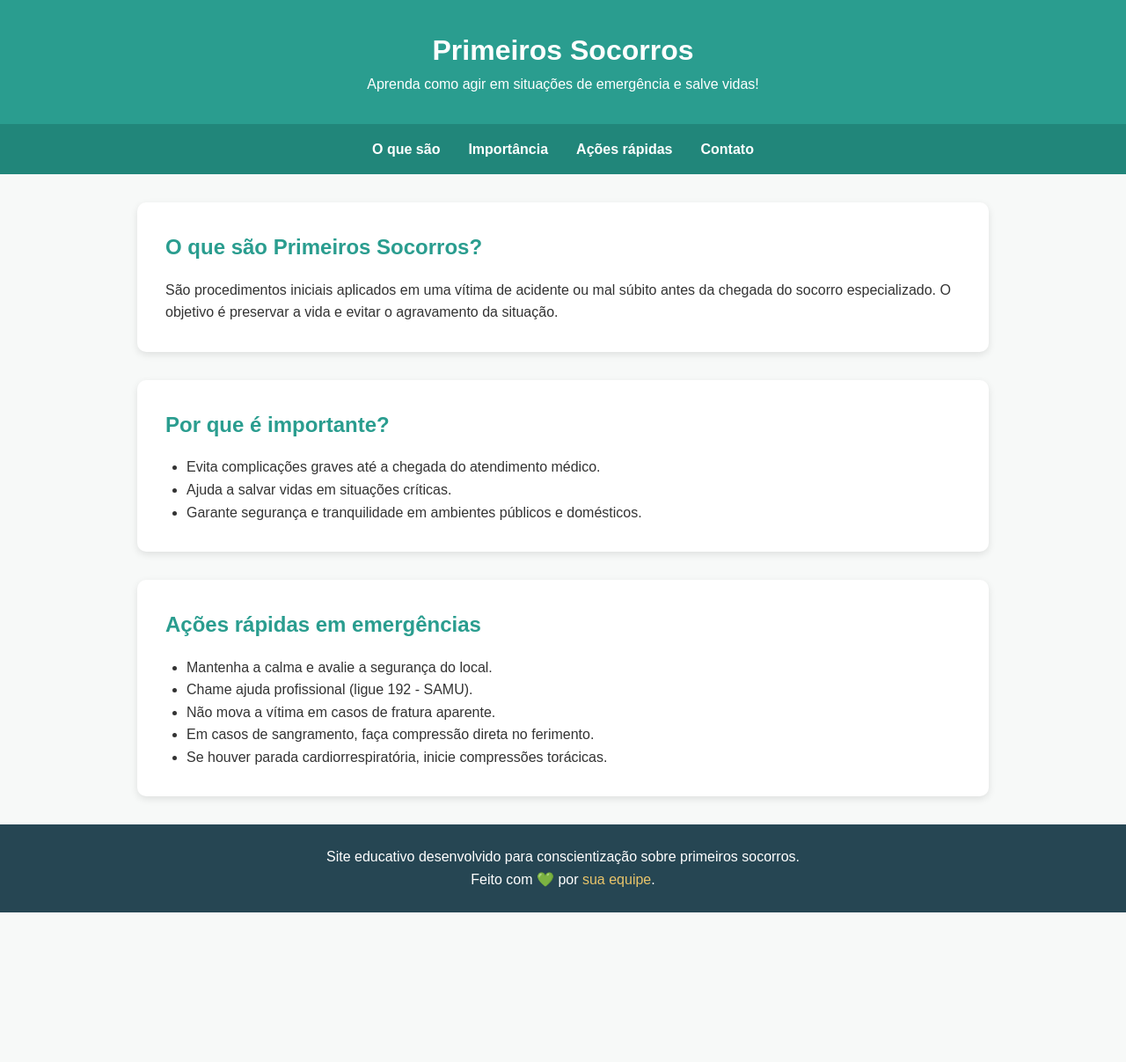
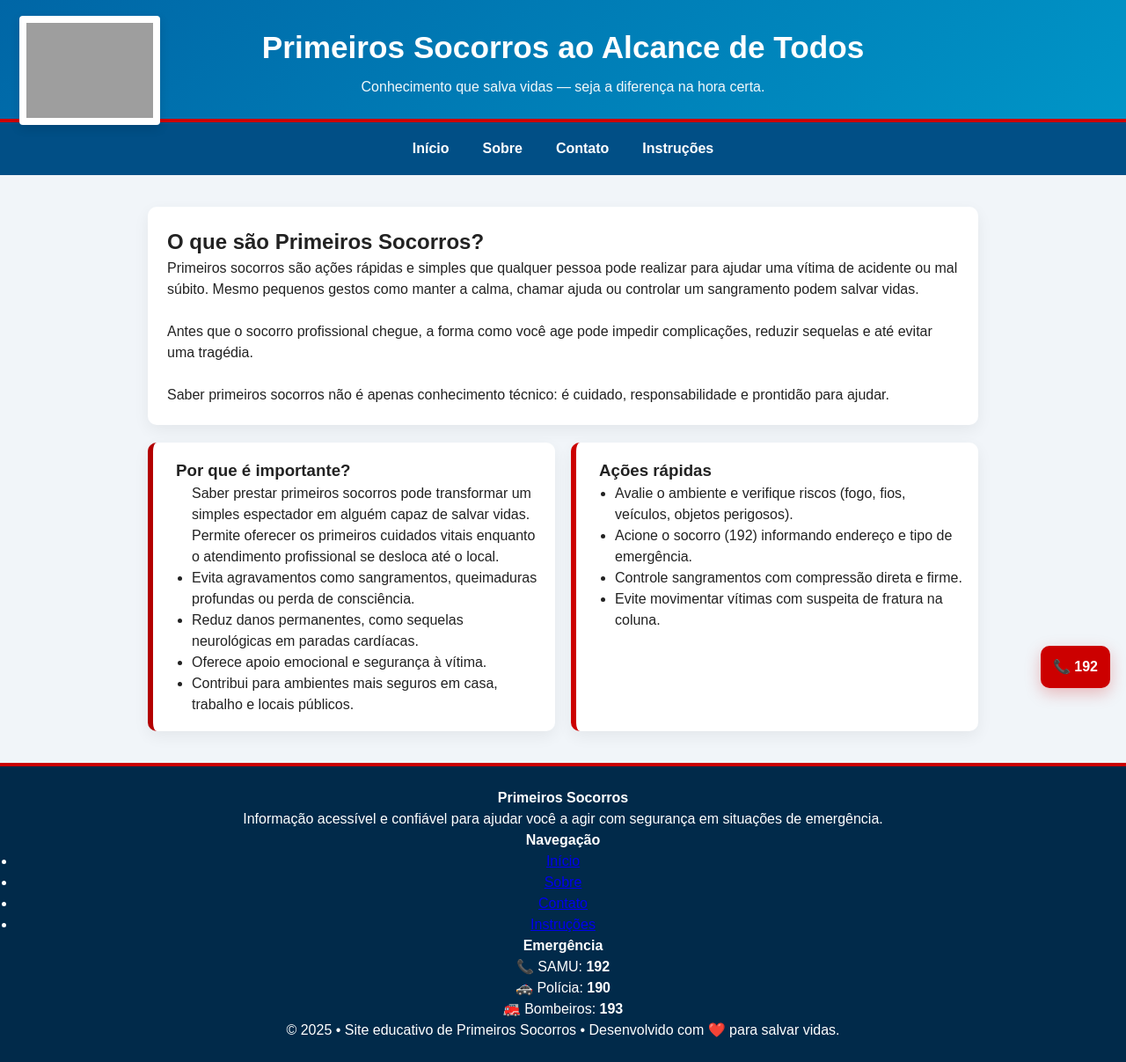
Before and after one commit to Leal012/site-primeiros-socorros, a plain HTML site: page index.html in a window 1280 px wide. Shown: the whole page at 88% size. Before the commit the page ends 1037 px from the top, so only its background shows below. Drawn offline with Linux system fonts and the light colour scheme; grey boxes are pictures that could not be loaded.

Commit message:
Atualização completa do projeto: melhorias visuais, organização e correções gerais
- Atualizado style.css com espaçamento universal para cards e instruções
- Ajustados paddings dos elementos (.card e .instr-card) para afastar textos da borda vermelha
- Unificação de espaçamento para listas (ul/ol) em todas as páginas
- Melhoria no layout das instruções e adição de imagens ilustrativas padronizadas
- Implementado botão “Voltar” funcional e reposicionado no canto direito do rodapé
- Revisado conteúdo textual das instruções, incluindo versão compacta e abrangente de engasgo (adultos, crianças e bebês)
- Melhoria no texto de missão, equipe e fontes
- Separação das instruções em página própria (instrucoes.html)
- Ajustes gerais de responsividade e organização visual

```diff
--- a/index.html
+++ b/index.html
@@ -1,55 +1,117 @@
 <!DOCTYPE html>
 <html lang="pt-br">
 <head>
-    <meta charset="UTF-8">
-    <meta name="viewport" content="width=device-width, initial-scale=1.0">
-    <title>Primeiros Socorros - Informações Importantes</title>
+  <meta charset="utf-8" />
+  <meta name="viewport" content="width=device-width,initial-scale=1" />
+  <title>Primeiros Socorros - Início</title>
   <link rel="stylesheet" href="style.css">
 </head>
+<body>
 
-<body>
-    <header>
-        <h1>Primeiros Socorros</h1>
-        <p>Aprenda como agir em situações de emergência e salve vidas!</p>
+  <!-- BOTÃO FIXO EMERGÊNCIA -->
+  <a href="tel:192" class="botao-emergencia" aria-label="Ligar 192">📞 192</a>
+
+  <!-- CABEÇALHO -->
+  <header class="site-header">
+    <img src="https://img.freepik.com/fotos-premium/ilustracao-do-simbolo-da-cruz-vermelha_235490-169.jpg"
+         alt="Cruz Vermelha" class="logo-cruz">
+
+    <div class="header-text">
+      <h1>Primeiros Socorros ao Alcance de Todos</h1>
+      <p>Conhecimento que salva vidas — seja a diferença na hora certa.</p>
+    </div>
   </header>
 
-    <nav>
-        <a href="#oque-e">O que são</a>
-        <a href="#importancia">Importância</a>
-        <a href="#acoes">Ações rápidas</a>
-        <a href="#contato">Contato</a>
+  <!-- MENU -->
+  <nav class="main-nav">
+    <a href="index.html">Início</a>
+    <a href="sobre.html">Sobre</a>
+    <a href="contato.html">Contato</a>
+    <a href="instrucoes.html">Instruções</a>
   </nav>
 
-    <main>
-        <section id="oque-e">
+  <main class="container">
+
+    <!-- INTRODUÇÃO -->
+    <section class="intro">
       <h2>O que são Primeiros Socorros?</h2>
-            <p>São procedimentos iniciais aplicados em uma vítima de acidente ou mal súbito antes da chegada do socorro especializado. O objetivo é preservar a vida e evitar o agravamento da situação.</p>
+      <p>
+        Primeiros socorros são ações rápidas e simples que qualquer pessoa pode realizar para ajudar uma vítima de acidente ou mal súbito.
+        Mesmo pequenos gestos como manter a calma, chamar ajuda ou controlar um sangramento podem salvar vidas.
+        <br><br>
+        Antes que o socorro profissional chegue, a forma como você age pode impedir complicações, reduzir sequelas e até evitar uma tragédia.
+        <br><br>
+        Saber primeiros socorros não é apenas conhecimento técnico:
+        é cuidado, responsabilidade e prontidão para ajudar.
+      </p>
     </section>
 
-        <section id="importancia">
-            <h2>Por que é importante?</h2>
+    <!-- CARDS DE INFORMAÇÕES -->
+    <section class="cards-row">
+
+      <article class="card highlight">
+        <h3>Por que é importante?</h3>
         <ul>
-                <li>Evita complicações graves até a chegada do atendimento médico.</li>
-                <li>Ajuda a salvar vidas em situações críticas.</li>
-                <li>Garante segurança e tranquilidade em ambientes públicos e domésticos.</li>
+          <p>Saber prestar primeiros socorros pode transformar um simples espectador em alguém capaz de salvar vidas.
+          Permite oferecer os primeiros cuidados vitais enquanto o atendimento profissional se desloca até o local.</p>
+
+          <li>Evita agravamentos como sangramentos, queimaduras profundas ou perda de consciência.</li>
+          <li>Reduz danos permanentes, como sequelas neurológicas em paradas cardíacas.</li>
+          <li>Oferece apoio emocional e segurança à vítima.</li>
+          <li>Contribui para ambientes mais seguros em casa, trabalho e locais públicos.</li>
         </ul>
+      </article>
+
+      <article class="card">
+        <h3>Ações rápidas</h3>
+        <ul>
+          <li>Avalie o ambiente e verifique riscos (fogo, fios, veículos, objetos perigosos).</li>
+          <li>Acione o socorro (192) informando endereço e tipo de emergência.</li>
+          <li>Controle sangramentos com compressão direta e firme.</li>
+          <li>Evite movimentar vítimas com suspeita de fratura na coluna.</li>
+        </ul>
+      </article>
+
     </section>
 
-        <section id="acoes">
-            <h2>Ações rápidas em emergências</h2>
-            <ul>
-                <li>Mantenha a calma e avalie a segurança do local.</li>
-                <li>Chame ajuda profissional (ligue 192 - SAMU).</li>
-                <li>Não mova a vítima em casos de fratura aparente.</li>
-                <li>Em casos de sangramento, faça compressão direta no ferimento.</li>
-                <li>Se houver parada cardiorrespiratória, inicie compressões torácicas.</li>
-            </ul>
-        </section>
   </main>
 
-    <footer id="contato">
-        <p>Site educativo desenvolvido para conscientização sobre primeiros socorros.</p>
-        <p>Feito com 💚 por <a href="#">sua equipe</a>.</p>
+  <!-- RODAPÉ PROFISSIONAL -->
+  <footer class="site-footer">
+
+    <div class="footer-content">
+
+      <div class="footer-section">
+        <h4>Primeiros Socorros</h4>
+        <p>Informação acessível e confiável para ajudar você a agir com segurança em situações de emergência.</p>
+      </div>
+
+      <div class="footer-section">
+        <h4>Navegação</h4>
+        <ul>
+          <li><a href="index.html">Início</a></li>
+          <li><a href="sobre.html">Sobre</a></li>
+          <li><a href="contato.html">Contato</a></li>
+          <li><a href="instrucoes.html">Instruções</a></li>
+        </ul>
+      </div>
+
+      <div class="footer-section">
+        <h4>Emergência</h4>
+        <p>
+          📞 SAMU: <strong>192</strong><br>
+          🚓 Polícia: <strong>190</strong><br>
+          🚒 Bombeiros: <strong>193</strong>
+        </p>
+      </div>
+
+    </div>
+
+    <div class="footer-bottom">
+      <p>© 2025 • Site educativo de Primeiros Socorros • Desenvolvido com ❤️ para salvar vidas.</p>
+    </div>
+
   </footer>
+
 </body>
 </html>
--- a/style.css
+++ b/style.css
@@ -1,109 +1,270 @@
-/* RESET */
-* {
-    margin: 0;
-    padding: 0;
-    box-sizing: border-box;
+/* Reset e base */
+* { margin:0; padding:0; box-sizing:border-box; }
+
+:root{
+  --azul-1:#0066a6;
+  --azul-2:#014f86;
+  --azul-escuro:#012a4a;
+  --vermelho:#cc0000;
+  --cinza-fundo:#f1f5f9;
+  --branco:#ffffff;
 }
 
-body {
-    font-family: 'Poppins', sans-serif;
-    background-color: #f7f9f8;
-    color: #333;
-    line-height: 1.6;
+body{
+  font-family: Arial, sans-serif;
+  background:var(--cinza-fundo);
+  color:#222;
+  line-height:1.5;
 }
 
-/* HEADER */
-header {
-    background-color: #2a9d8f;
-    color: white;
-    text-align: center;
-    padding: 2rem 1rem;
+/* Botão emergência fixo */
+.botao-emergencia{
+  position:fixed;
+  right:18px;
+  bottom:18px;
+  background:var(--vermelho);
+  color:#fff;
+  padding:12px 14px;
+  border-radius:10px;
+  font-weight:700;
+  text-decoration:none;
+  box-shadow:0 6px 18px rgba(204,0,0,0.25);
+  z-index:9999;
 }
 
-header h1 {
-    font-size: 2rem;
+/* Header */
+.site-header{
+  background: linear-gradient(135deg,var(--azul-1),#0095c7);
+  color:#fff;
+  padding:28px 20px 24px 20px;
+  position:relative;
+  border-bottom:4px solid var(--vermelho);
+  display:flex;
+  align-items:center;
+  justify-content:center;
 }
 
-/* NAVBAR */
-nav {
-    background-color: #21867a;
-    display: flex;
-    justify-content: center;
-    gap: 2rem;
-    padding: 1rem;
-    flex-wrap: wrap;
+.logo-cruz{
+  position:absolute;
+  left:22px;
+  top:18px;
+  width: 160px;
+  height:auto;
+  z-index:100;
+  background:#fff;
+  padding:8px;
+  border-radius:4px;
+  box-shadow:0 4px 12px rgba(0,0,0,0.12);
 }
 
-nav a {
-    color: white;
-    text-decoration: none;
-    font-weight: 600;
-    transition: 0.3s;
+.header-text{ text-align:center; max-width:860px; }
+.header-text h1{ font-size:2.2rem; margin-bottom:6px; font-weight:700; }
+.header-text p{ opacity:0.95; }
+
+/* Navegação */
+.main-nav{
+  background:var(--azul-2);
+  display:flex;
+  justify-content:center;
+  gap:30px;
+  padding:12px 10px;
 }
 
-nav a:hover {
-    color: #e76f51;
+.main-nav a{
+  color:#fff;
+  text-decoration:none;
+  font-weight:700;
+  padding:6px 4px;
+  transition:all .18s ease;
 }
 
-/* CONTEÚDO PRINCIPAL */
-main {
-    max-width: 1000px;
-    margin: 2rem auto;
-    padding: 0 1rem;
+.main-nav a:hover{
+  color:#f7d7d7;
+  border-bottom:3px solid var(--vermelho);
 }
 
-section {
-    background: white;
-    border-radius: 10px;
-    padding: 2rem;
-    margin-bottom: 2rem;
-    box-shadow: 0 3px 8px rgba(0, 0, 0, 0.1);
-    transition: transform 0.3s ease;
+/* Container */
+.container{
+  max-width:980px;
+  margin:36px auto;
+  padding:0 18px;
 }
 
-section:hover {
-    transform: translateY(-5px);
+/* Intro */
+.intro{
+  background:var(--branco);
+  padding:22px;
+  border-radius:10px;
+  box-shadow:0 6px 18px rgba(0,0,0,0.06);
+  margin-bottom:20px;
 }
 
-h2 {
-    color: #2a9d8f;
-    margin-bottom: 1rem;
+.cards-row{
+  display:grid;
+  grid-template-columns: 1fr 1fr;
+  gap:18px;
+  margin-bottom:18px;
 }
 
-ul {
-    margin-left: 1.5rem;
+.card{
+  background:var(--branco);
+  padding:18px;
+  border-radius:10px;
+  box-shadow:0 6px 18px rgba(0,0,0,0.06);
+  border-left:6px solid var(--vermelho);
 }
 
-/* RODAPÉ */
-footer {
-    background-color: #264653;
-    color: white;
-    text-align: center;
-    padding: 1.5rem;
-    margin-top: 2rem;
+.card.highlight{
+  border-left:6px solid #b30000;
 }
 
-footer a {
-    color: #e9c46a;
-    text-decoration: none;
+/* Instruções */
+.instrucoes h2{
+  margin-bottom:12px;
+  color:var(--azul-2);
 }
 
-footer a:hover {
-    text-decoration: underline;
+.cards-grid{
+  display:grid;
+  grid-template-columns: repeat(auto-fit,minmax(260px,1fr));
+  gap:16px;
 }
 
-/* 📱 RESPONSIVIDADE */
-@media (max-width: 768px) {
-    header h1 {
-        font-size: 1.6rem;
-    }
+.instr-card{
+  background:var(--branco);
+  padding:18px;
+  border-radius:10px;
+  box-shadow:0 6px 18px rgba(0,0,0,0.06);
+  border-left:6px solid var(--vermelho);
+}
 
-    section {
-        padding: 1.5rem;
-    }
+/* 🔥 Correção do espaçamento universal */
+.card,
+.instr-card {
+  padding-left: 26px; /* afasta do lado vermelho */
+}
 
-    nav {
-        flex-direction: column;
-        align-items: center;
-    }
+.card ul,
+.card ol,
+.instr-card ul,
+.instr-card ol {
+  padding-left: 18px; /* afasta bullets e números */
 }
+
+.instr-card h4{
+  color:#b30000;
+  margin-bottom:8px;
+  font-size:1.05rem;
+}
+
+/* Imagens das instruções */
+.instr-img {
+  width: 100%;
+  max-height: 180px;
+  object-fit: contain;
+  background: #fff;
+  margin-bottom: 12px;
+  border-radius: 8px;
+  padding: 6px;
+  border: 1px solid #ddd;
+}
+
+/* Divisor entre seções */
+.divisor-instrucoes{
+  margin-top: 50px;
+  margin-bottom: 30px;
+  padding: 25px 20px;
+  background: #eef7ff;
+  border-left: 6px solid var(--vermelho);
+  border-radius: 12px;
+  text-align: center;
+  box-shadow: 0 4px 12px rgba(0,0,0,0.05);
+}
+
+.divisor-instrucoes h2{
+  font-size: 1.9rem;
+  color: var(--azul-2);
+  margin-bottom: 8px;
+}
+
+.divisor-instrucoes p{
+  font-size: 1rem;
+  opacity: .8;
+}
+
+/* Callout */
+.callout{
+  text-align:center;
+  margin:28px 0;
+  padding:16px;
+  background:linear-gradient(90deg, #fff, #f7fbff);
+  border-radius:10px;
+  box-shadow:0 6px 18px rgba(0,0,0,0.04);
+}
+
+/* Forms */
+form{ display:flex; flex-direction:column; gap:10px; }
+label{ font-weight:600; font-size:0.95rem; }
+
+input, textarea{
+  padding:10px;
+  border-radius:8px;
+  border:1px solid #dcdcdc;
+  font-size:1rem;
+  resize:vertical;
+}
+
+.btn-primary{
+  background:var(--azul-2);
+  color:#fff;
+  padding:12px;
+  border-radius:8px;
+  border:none;
+  cursor:pointer;
+  font-weight:700;
+}
+
+/* Rodapé */
+.site-footer{
+  background:var(--azul-escuro);
+  color:#fff;
+  padding:24px 18px;
+  position:relative;
+  margin-top:36px;
+  border-top:4px solid var(--vermelho);
+  text-align:center;
+}
+
+/* Botão voltar no canto direito */
+.btn-voltar-direita {
+  position: absolute;
+  right: 20px;
+  top: 12px;
+  background: var(--azul-2);
+  color: #fff;
+  border: none;
+  padding: 10px 18px;
+  font-size: 1rem;
+  border-radius: 8px;
+  cursor: pointer;
+  font-weight: 700;
+  transition: 0.2s;
+}
+
+.btn-voltar-direita:hover {
+  background: var(--vermelho);
+}
+
+/* Responsivo */
+@media (max-width:900px){
+  .cards-row{ grid-template-columns: 1fr; }
+  .logo-cruz{ width:120px; left:14px; top:10px; }
+  .header-text h1{ font-size:1.6rem; }
+}
+
+@media (max-width:480px){
+  .logo-cruz{ width:100px; left:10px; top:8px; }
+  .main-nav{ gap:12px; padding:8px; font-size:0.95rem; }
+  .header-text h1{ font-size:1.4rem; }
+  .container{ margin:18px auto; padding:0 12px; }
+}
```
Also changed, not shown: contato.html (added, +60 -0 lines), instrucoes.html (added, +174 -0 lines), sobre.html (added, +73 -0 lines). Lines whose indentation alone changed are shown as unchanged.
